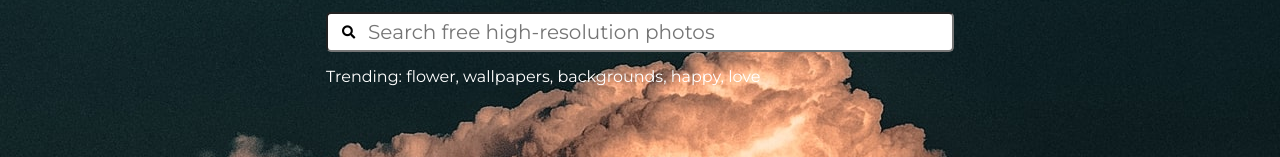
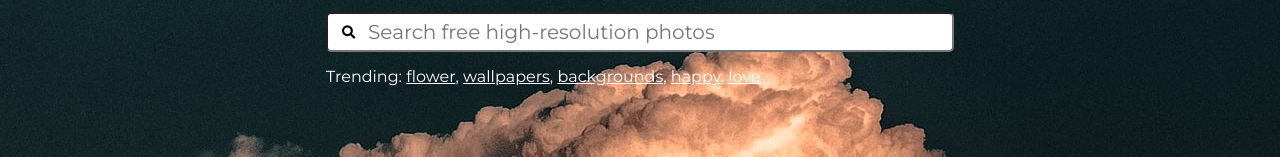
Before and after one commit to feneles/unsplash_image_browser, a React (Create React App) app: page / in a window 1280 px wide. Shown: the part 390-547 px from the top of the page. Built offline with nearby package versions, Linux system fonts and the light colour scheme.

Commit message:
add onClick to trends

```diff
--- a/src/components/Search.js
+++ b/src/components/Search.js
@@ -26,6 +26,7 @@ function Search() {
   const handleSubmit = (e) => {
     e.preventDefault();
     history.push(`/search/${query}`);
+    setIsOpen(false)
   };
 
   useEffect(() => {
--- a/src/pages/HomePage.js
+++ b/src/pages/HomePage.js
@@ -1,8 +1,18 @@
 import React from "react";
 import Search from "../components/Search";
 import "../styles/HomePage.css";
+import { useHistory} from "react-router-dom";
 
 function HomePage() {
+
+  const history = useHistory();
+
+  const handleSubmit = (e) => {
+    e.preventDefault();
+    history.push(`/search/${e.target.textContent}`);
+  };
+
+
   return (
     <div className="homePage">
       <div className="homePage_container">
@@ -12,7 +22,7 @@ function HomePage() {
           everywhere.
         </p>
         <Search />
-        <p>Trending: flower, wallpapers, backgrounds, happy, love</p>
+        <p>Trending: <span onClick={handleSubmit}>flower</span>, <span onClick={handleSubmit}>wallpapers</span>, <span onClick={handleSubmit}>backgrounds</span>, <span onClick={handleSubmit}>happy</span>, <span onClick={handleSubmit}>love</span></p>
       </div>
     </div>
   );
--- a/src/styles/HomePage.css
+++ b/src/styles/HomePage.css
@@ -23,3 +23,8 @@
 .homePage_container p:last-child {
   margin-top: 15px;
 }
+
+span {
+  cursor: pointer;
+  text-decoration: underline;
+}
```
